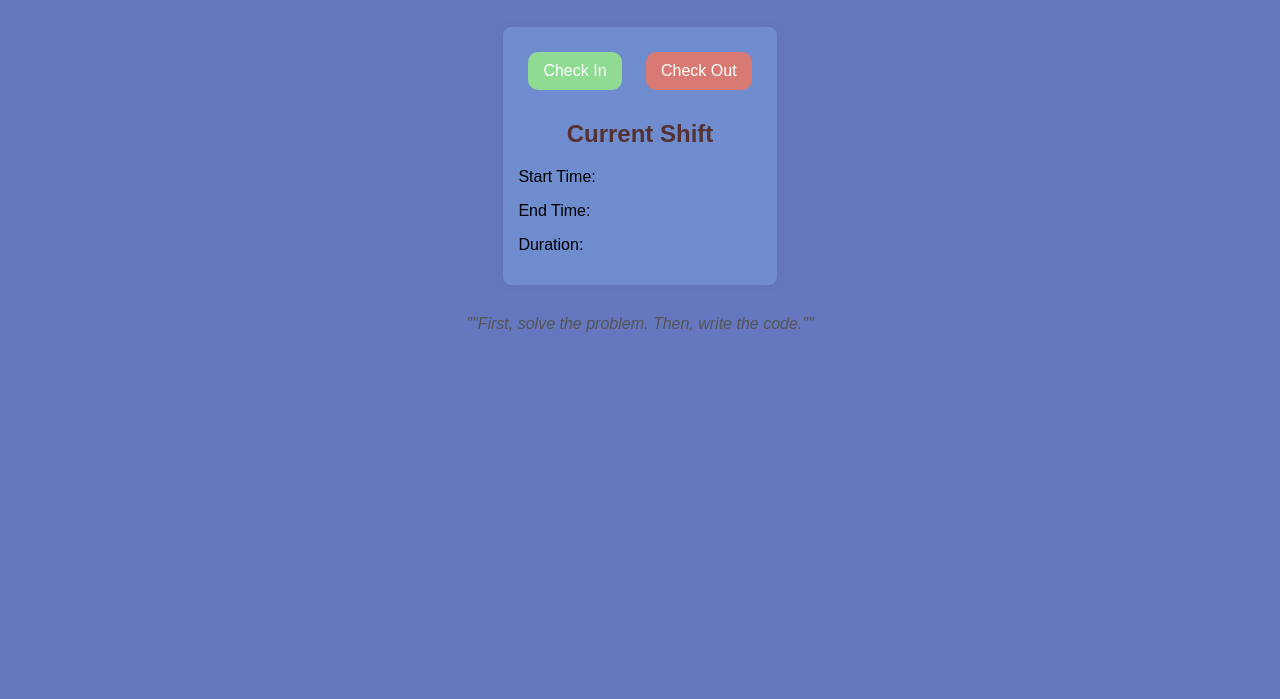
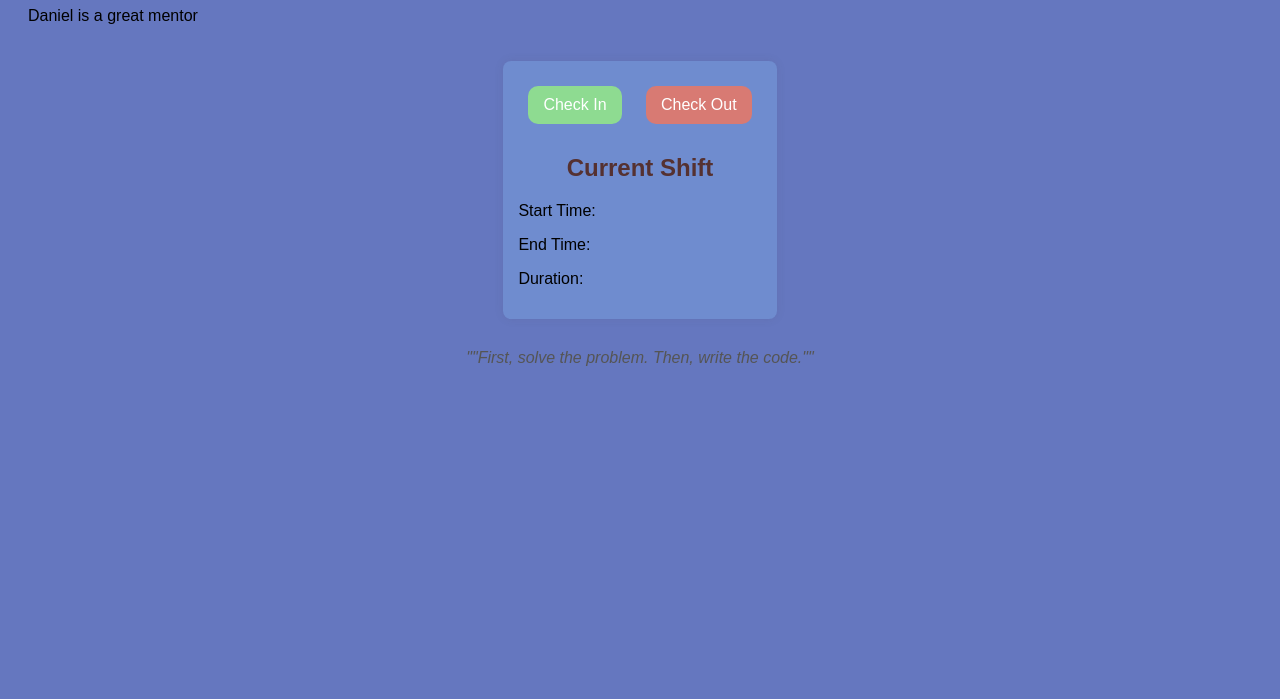
Before and after one commit to shina439/group-project, a plain HTML site: page index.html in a window 1280 px wide. Shown: the part 101-800 px from the top of the page. Drawn offline with Linux system fonts and the light colour scheme.

Commit message:
fixing my goals

```diff
--- a/index.html
+++ b/index.html
@@ -11,6 +11,7 @@
 
 <body>
   <h1>Co-Working Space Time Tracker at the TIC FOUNDATION HUB</h1>
+  <p>Daniel is a great mentor</p>
 
 
   <div class="hero">
```
